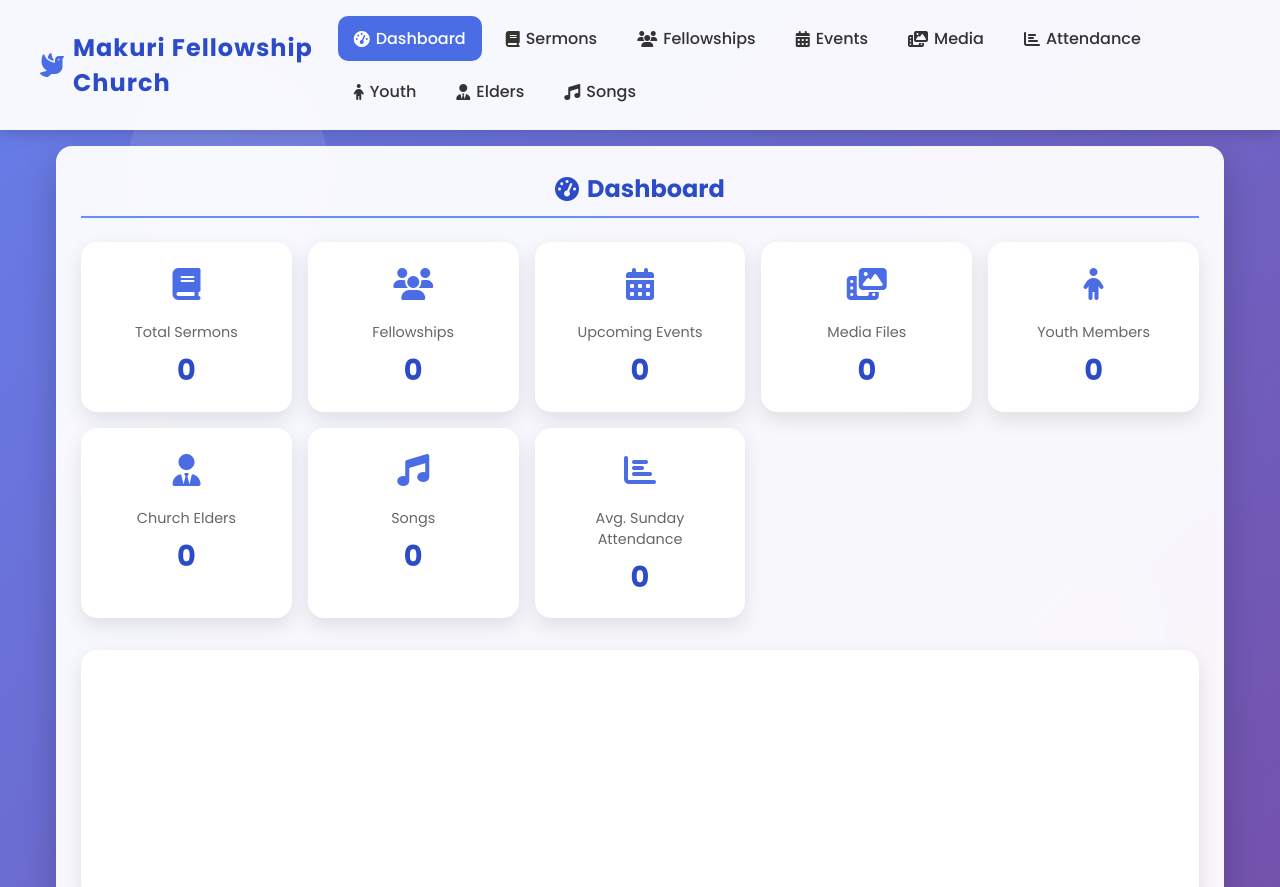
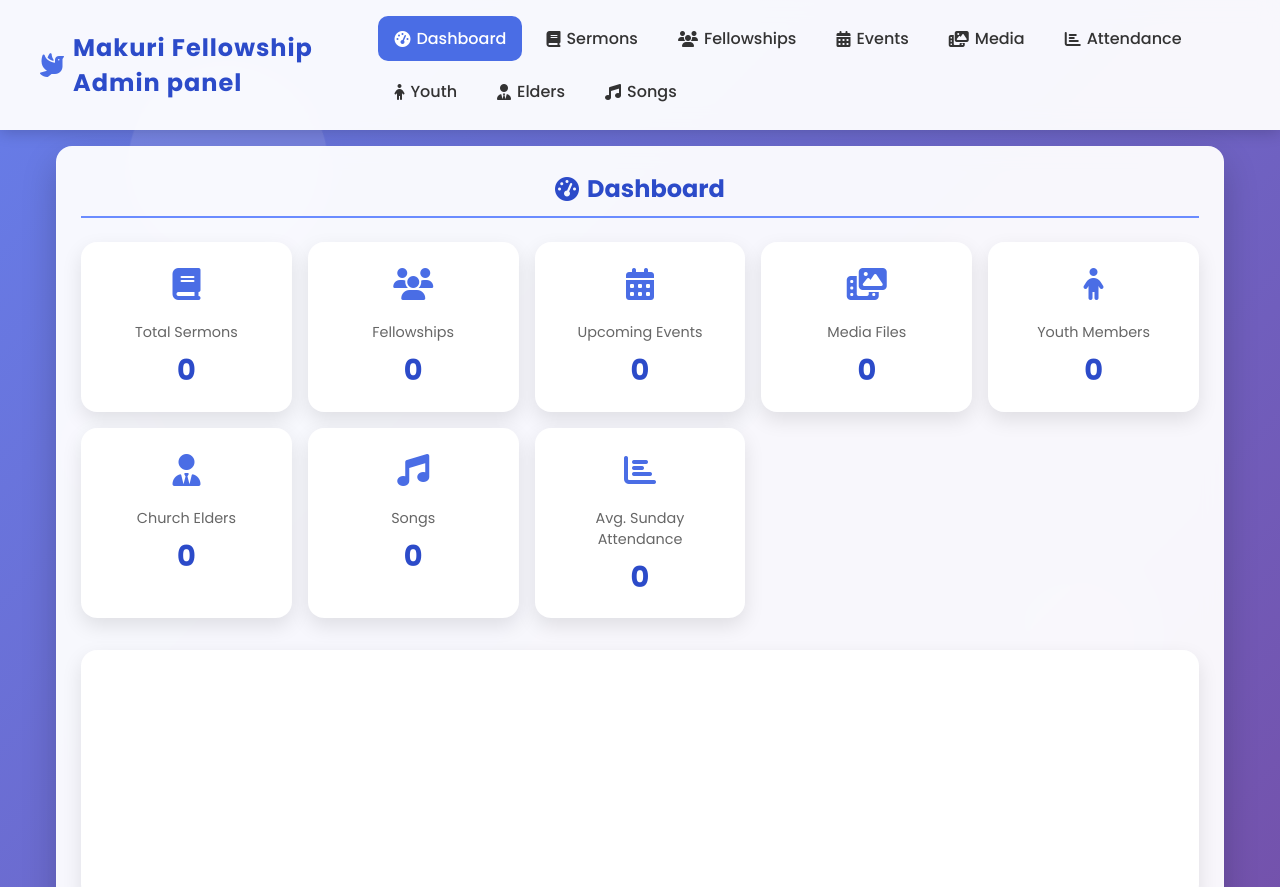
Before and after one commit to Emannuh254/Makuri-church-admin-page, a plain HTML site: page admin.html in a window 1280 px wide. Shown: the top 887 px of the page. Drawn offline with nearby package versions, Linux system fonts and the light colour scheme.

Commit message:
mmmannuh did it

```diff
--- a/admin.html
+++ b/admin.html
@@ -774,7 +774,7 @@
 
   <header>
     <div class="navbar">
-      <h1><i class="fas fa-dove"></i> Makuri Fellowship Church</h1>
+      <h1><i class="fas fa-dove"></i> Makuri Fellowship Admin panel </h1>
       <button class="mobile-menu-toggle" id="mobile-menu-toggle"><i class="fas fa-bars"></i></button>
       <ul class="nav-links">
         <li><a href="#" class="active" data-tab="dashboard"><i class="fas fa-tachometer-alt"></i> Dashboard</a></li>
```
